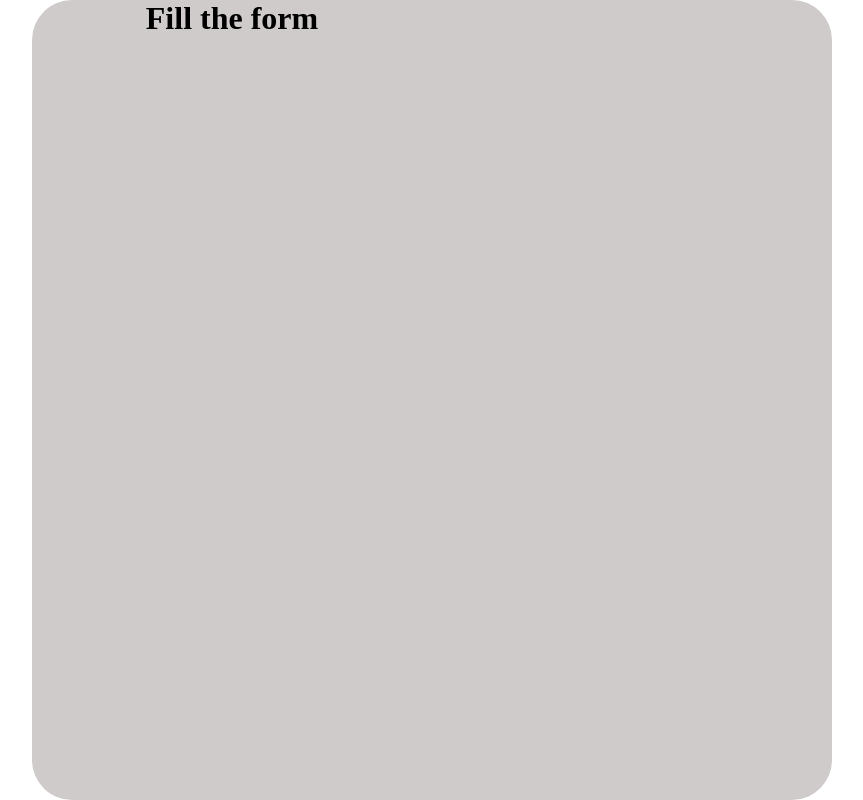
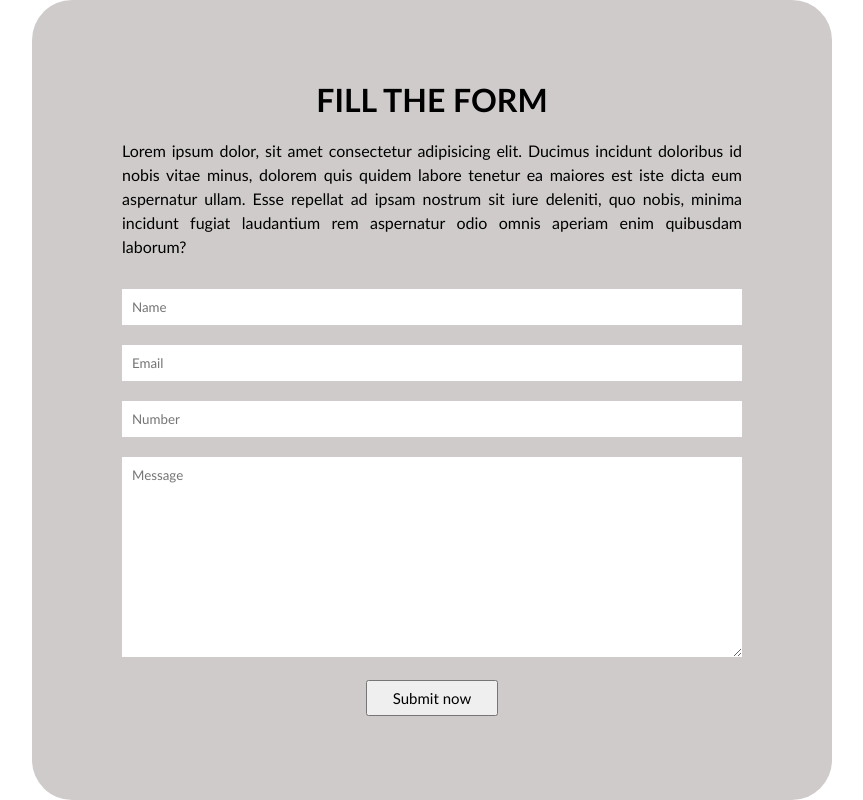
Before and after one commit to vadimmozeiko/9-Form, a plain HTML site: page index.html in a window 1280 px wide. Shown: the whole page, without its empty margins (208-1071 px from the left). Drawn offline with Linux system fonts and the light colour scheme.

Commit message:
form render and css styling

```diff
--- a/css/main.css
+++ b/css/main.css
@@ -4,6 +4,7 @@ body {
     padding: 0;
     margin: 0;
     box-sizing: border-box;
+    font-family: 'Gill Sans', 'Gill Sans MT', Calibri, 'Trebuchet MS', sans-serif;
 }
 
 
@@ -17,20 +18,70 @@ body {
     transform: translate(-50%, -50%);
     background-color: #cfcbcb;
     border-radius: 5%;
+    padding: 60px;
 
 }
 
-.left {
+.form-area {
     display: inline-block;
-    width: 50%;
-    float: left;
+    width: 100%;
     text-align: center;
 }
 
 
+.form-area > h1 {
+    display: inline-block;
+    width: 100%;
+    padding: 20px;
+    text-transform: uppercase;
+}
+
+.form-area > p {
+    display: inline-block;
+    width: 100%;
+    text-align: justify;
+    line-height: 1.5;
+    padding: 0 30px;
+
+}
+
 .form {
     display: inline-block;
-    width: 50%;
-    float: right;
+    width: 100%;
     text-align: center;
+    padding: 30px;
 }
+
+.form > input,
+.form > textarea {
+    display: inline-block;
+    width: 100%;
+    margin-bottom: 20px;
+    padding: 10px;
+    border: none;
+    outline: none;
+}
+
+.form > input {
+
+}
+
+.form > textarea {
+    min-height: 200px;
+    max-height: 300px;
+    resize: vertical;
+}
+
+
+.form > input::placeholder{
+    padding: 10px 0;
+}
+
+.form > textarea::placeholder {
+    font-family: inherit;
+}
+
+.form > .button {
+    padding: 7px 25px;
+    font-size: 15px;
+}
--- a/index.html
+++ b/index.html
@@ -10,12 +10,13 @@
 <body>
 
     <main class="container">
-        <div class="left">
+        <div class="form-area">
             <h1>Fill the form</h1>
+            <p>Lorem ipsum dolor, sit amet consectetur adipisicing elit. Ducimus incidunt doloribus id nobis vitae minus, dolorem quis quidem labore tenetur ea maiores est iste dicta eum aspernatur ullam. Esse repellat ad ipsam nostrum sit iure deleniti, quo nobis, minima incidunt fugiat laudantium rem aspernatur odio omnis aperiam enim quibusdam laborum?</p>
+            <form class="form">
+            </form>
         </div>
-        <form class="form">
 
-        </form>
 
     </main>
 
--- a/main.js
+++ b/main.js
@@ -0,0 +1,4 @@
+import {formRender} from './components/formRender.js'
+
+
+formRender('.form')
```
Also changed, not shown: 1 other file.
